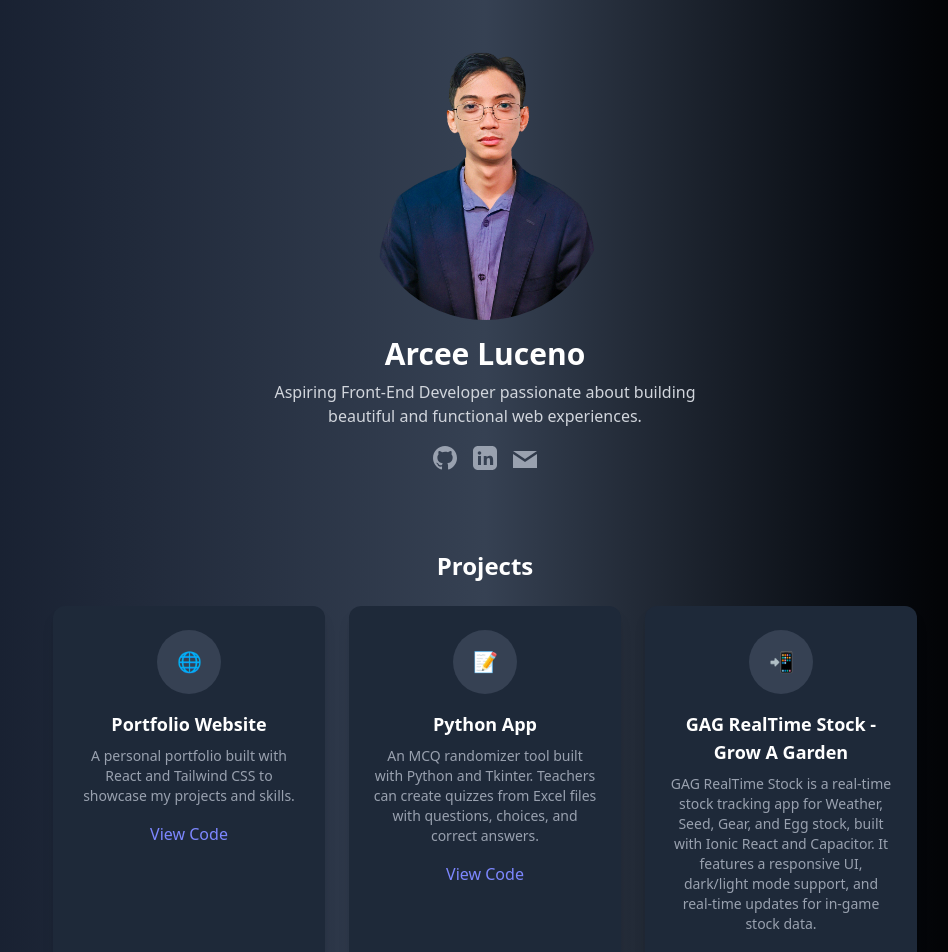
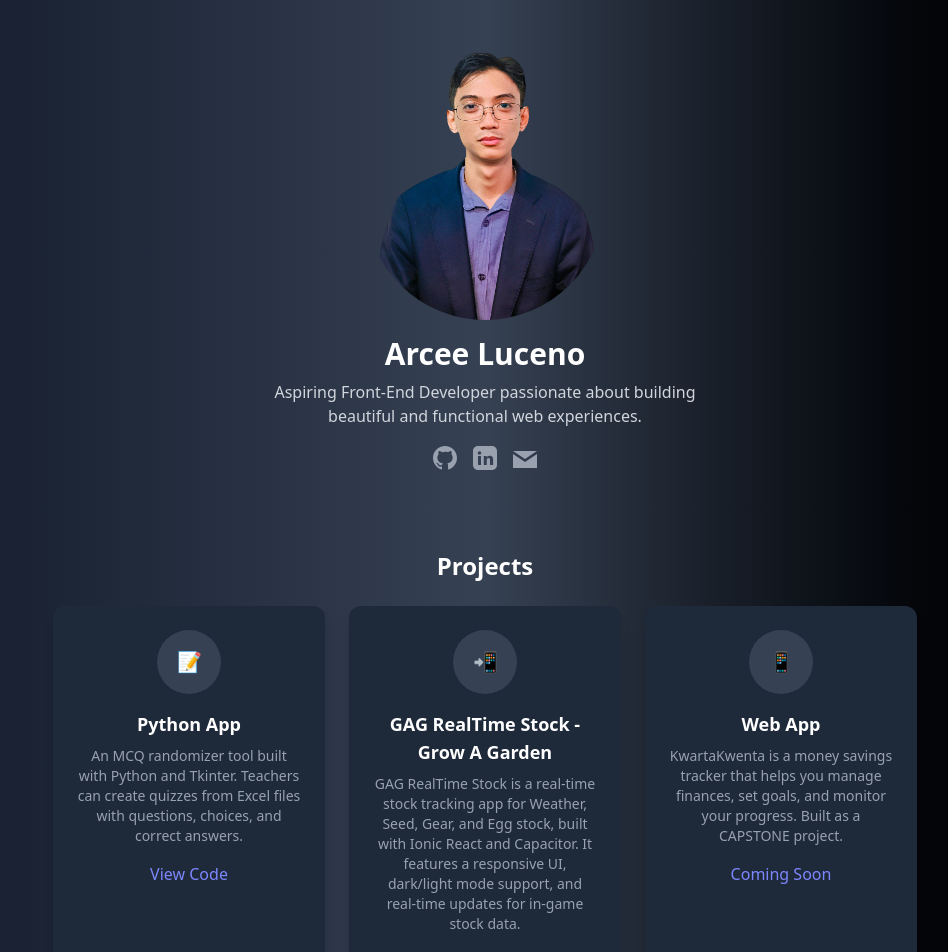
Before and after one commit to arceeluceno13/my-portfolio, a React (Vite) app: page / in a window 1280 px wide. Shown: the top 952 px of the page, without its empty margins (155-1103 px from the left). Built offline with nearby package versions, Linux system fonts and the light colour scheme.

Commit message:
refactor: remove outdated project entry for Portfolio Website

```diff
--- a/src/data/projects.ts
+++ b/src/data/projects.ts
@@ -1,11 +1,4 @@
 const projects = [
-  {
-    icon: "🌐",
-    title: "Portfolio Website",
-    desc: "A personal portfolio built with React and Tailwind CSS to showcase my projects and skills.",
-    link: "https://github.com/arceeluceno13/my-portfolio",
-    linkLabel: "View Code",
-  },
   {
     icon: "📝",
     title: "Python App",
```
